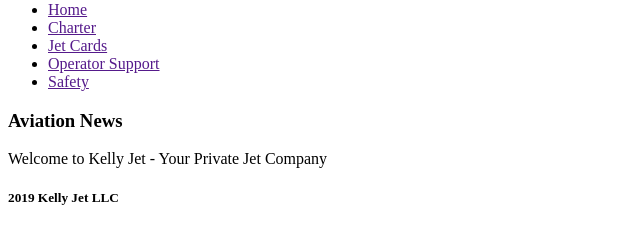
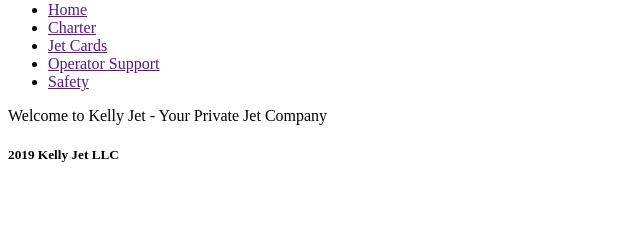
Before and after one commit to TherogueM/first-website, a plain HTML site: page index.html in a window 1280 px wide. Shown: the part 105-348 px from the top of the page, without its empty margins (0-640 px from the left). Drawn offline with Linux system fonts and the light colour scheme.

Commit message:
First Commit - wire frameish

```diff
--- a/index.html
+++ b/index.html
@@ -24,12 +24,7 @@
                 </li>
                 </ul>
             </nav>
-        <section>
-        <header>
-            <h3>Aviation News</h3>
-        </header>
-        </section>
-        <text>Welcome to Kelly Jet - Your Private Jet Company</text>
+          <text>Welcome to Kelly Jet - Your Private Jet Company</text>
         <footer>
             <h5>2019 Kelly Jet LLC</h5>
         </footer>
```
